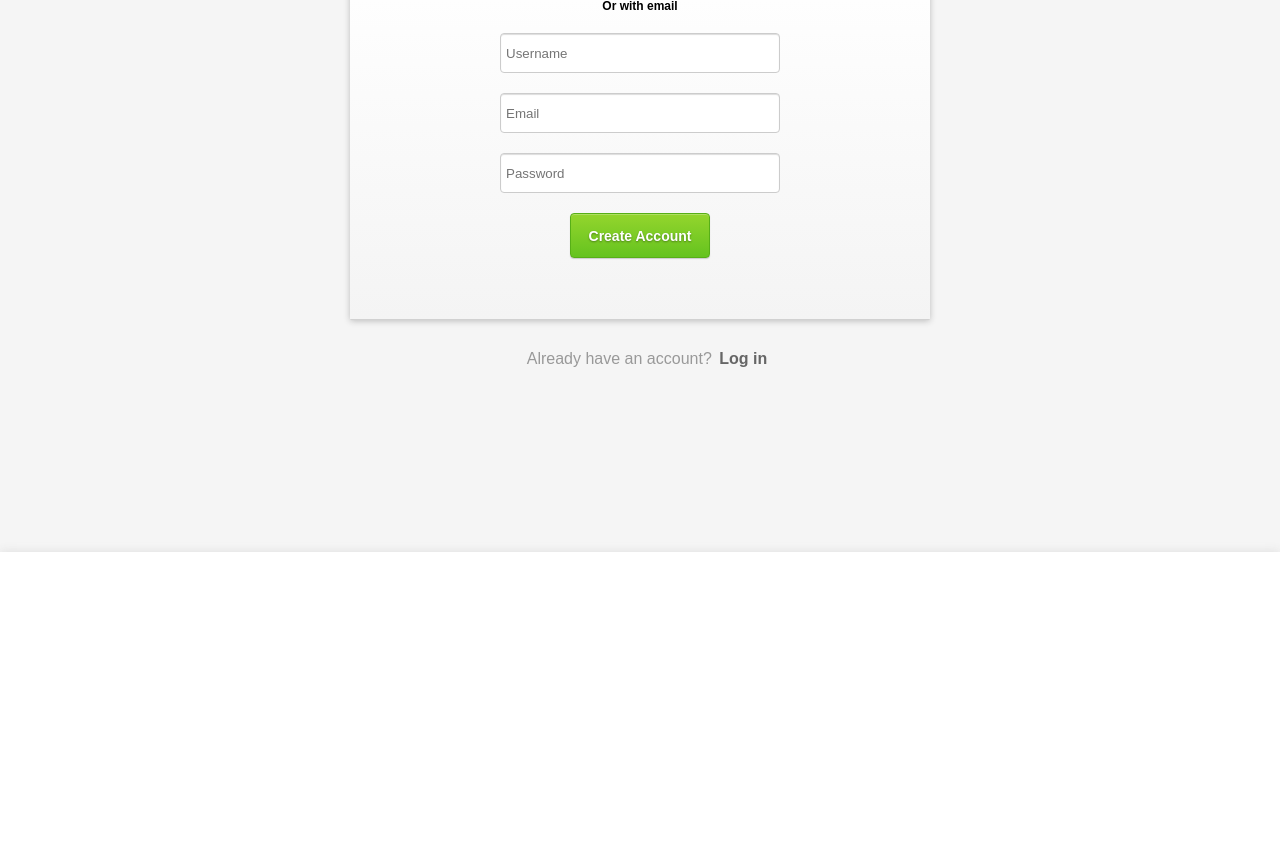
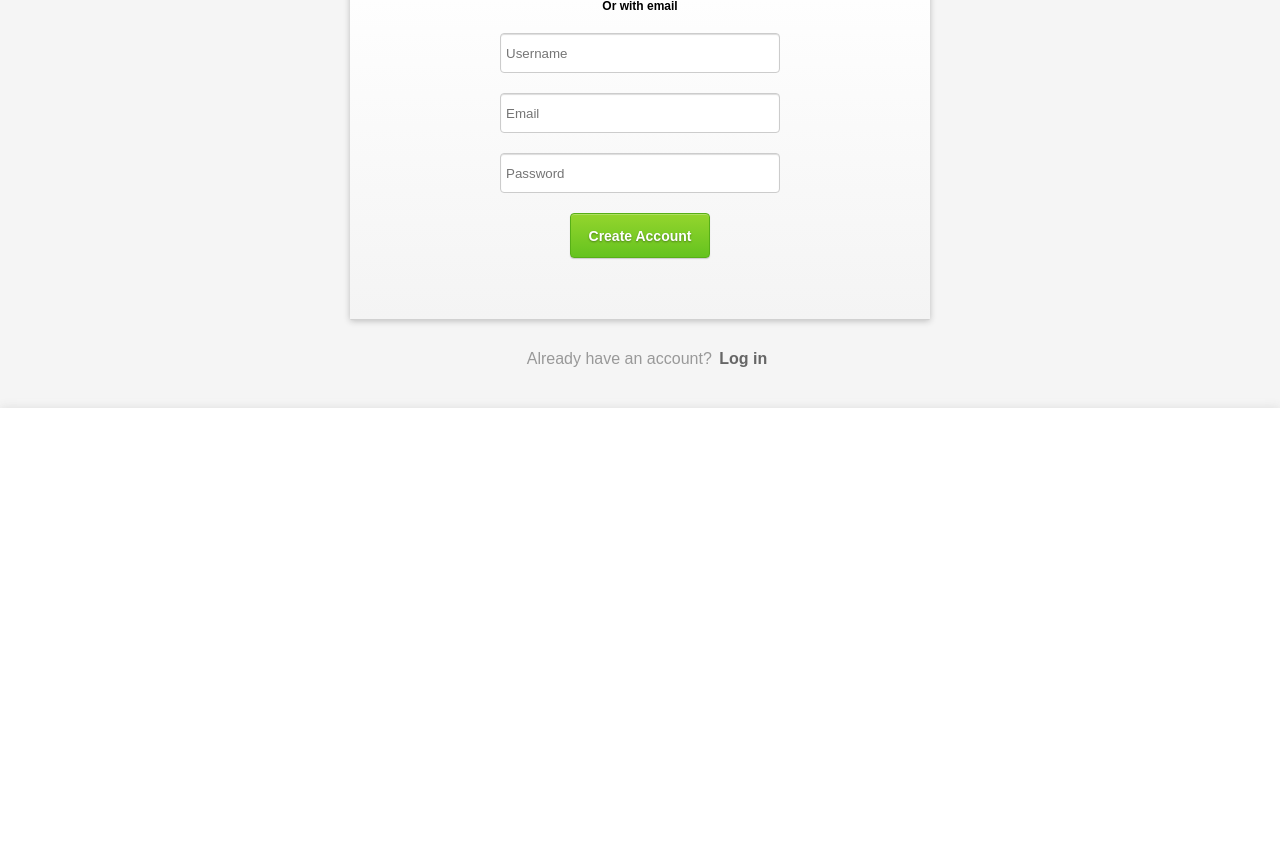
Before and after one commit to lavriv92/Web-science, a Django app: page /signup/ in a window 1280 px wide. Shown: the part 368-1220 px from the top of the page. After the commit the page ends 776 px from the top, so only its background shows below. Run offline with Django 3.2, Linux system fonts and the light colour scheme.

Commit message:
added new css-styles

```diff
--- a/web_statistic/static/css/base.css
+++ b/web_statistic/static/css/base.css
@@ -37,7 +37,7 @@ h1{
 	width: 940px;
 	margin: 0 auto;
 	padding: 20px;
-	min-height: 100%;
+	padding-bottom: 40px;
 }
 
 .block{
```
